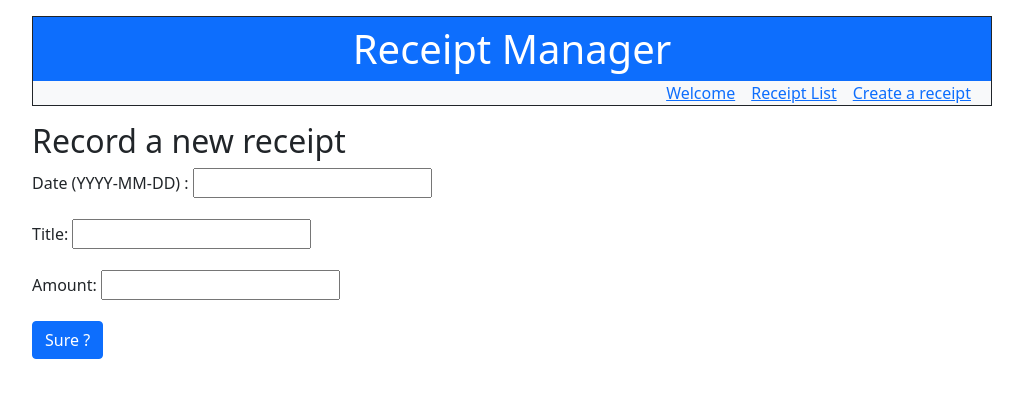
After one commit to Marc-MASSE/django-receipt-manager, a Django app: page /receipt/create/ in a window 1280 px wide. The commit adds this page. Shown: the top 398 px of the page, without its empty margins (128-1151 px from the left). Run offline with Django 4.2, Linux system fonts and the light colour scheme.

Commit message:
detail and create done

```diff
--- /dev/null
+++ b/django-receipt-manager/receiptmanager/receiptapp/forms.py
@@ -0,0 +1,9 @@
+from django import forms
+
+from receiptapp.models import Receipt
+
+
+class ReceiptForm(forms.ModelForm):
+    class Meta:
+        model = Receipt
+        fields = '__all__'
--- a/django-receipt-manager/receiptmanager/receiptapp/models.py
+++ b/django-receipt-manager/receiptmanager/receiptapp/models.py
@@ -2,7 +2,7 @@ from django.db import models
 
 
 class Receipt(models.Model):
-    date = models.fields.DateField(unique=True)
+    date = models.DateField(unique=True)
     title = models.fields.CharField(max_length=100)
     amount = models.fields.DecimalField(max_digits=10, decimal_places=2)
     objects = models.Manager()
--- a/django-receipt-manager/receiptmanager/receiptapp/templates/receiptapp/base.html
+++ b/django-receipt-manager/receiptmanager/receiptapp/templates/receiptapp/base.html
@@ -17,8 +17,9 @@
             <div class="row bg-light">
                 <div>
                     <ul class="nav justify-content-end">
-                        <li class="mx-1"><a href="{% url 'welcome' %}">Welcome</a></li>
-                        <li class="mx-1"><a href="{% url 'receipt-list' %}">Receipt List</a></li>
+                        <li class="mx-2"><a href="{% url 'welcome' %}">Welcome</a></li>
+                        <li class="mx-2"><a href="{% url 'receipt-list' %}">Receipt List</a></li>
+                        <li class="mx-2"><a href="{% url 'receipt-create' %}">Create a receipt</a></li>
                     </ul>
                 </div>
             </div>
--- /dev/null
+++ b/django-receipt-manager/receiptmanager/receiptapp/templates/receiptapp/receipt_create.html
@@ -0,0 +1,48 @@
+{% extends 'receiptapp/base.html' %}
+
+{% block content %}
+
+<h2>Record a new receipt</h2>
+
+<div>
+    <form action="" method="post" novalidate>
+        {% csrf_token %}
+        <div class="mb-3">
+            <label for="{{ form.date.id_for_label }}" class="form-label">Date (YYYY-MM-DD) :</label>
+            {{ form.date }}
+            {% if form.date.errors %}
+                <ul class="list-unstyled">
+                    {% for error in form.date.errors %}
+                        <li style="color: red; background-color: pink;">{{ error }}</li>
+                    {% endfor %}
+                </ul>
+            {% endif %}
+        </div>
+        <div class="mb-3">
+            <label for="{{ form.title.id_for_label }}" class="form-label">Title:</label>
+            {{ form.title }}
+            {% if form.title.errors %}
+                <ul class="list-unstyled">
+                    {% for error in form.title.errors %}
+                        <li style="color: red; background-color: pink;">{{ error }}</li>
+                    {% endfor %}
+                </ul>
+            {% endif %}
+        </div>
+        <div class="mb-3">
+            <label for="{{ form.amount.id_for_label }}" class="form-label">Amount:</label>
+            {{ form.amount }}
+            {% if form.amount.errors %}
+                <ul class="list-unstyled">
+                    {% for error in form.amount.errors %}
+                        <li style="color: red; background-color: pink;">{{ error }}</li>
+                    {% endfor %}
+                </ul>
+            {% endif %}
+        </div>
+        <input type="submit" value="Sure ?" class="btn btn-primary">
+    </form>
+</div>
+
+
+{% endblock %}
--- a/django-receipt-manager/receiptmanager/receiptapp/templates/receiptapp/receipt_list.html
+++ b/django-receipt-manager/receiptmanager/receiptapp/templates/receiptapp/receipt_list.html
@@ -16,7 +16,9 @@
         <tbody>
             {% for receipt in receipts %}
             <tr>
-                <td>{{ receipt.date }}</td>
+                <td>
+                    <a href="{% url 'receipt-detail' receipt.id %}">{{ receipt.date }}</a>
+                </td>
                 <td>{{ receipt.title }}</td>
                 <td>{{ receipt.amount }}</td>
             </tr>
@@ -25,5 +27,4 @@
     </table>
 </div>
 
-
 {% endblock %}
--- a/django-receipt-manager/receiptmanager/receiptapp/views.py
+++ b/django-receipt-manager/receiptmanager/receiptapp/views.py
@@ -1,5 +1,6 @@
-from django.shortcuts import render
+from django.shortcuts import render, redirect
 
+from receiptapp.forms import ReceiptForm
 from receiptapp.models import Receipt
 
 
@@ -8,9 +9,38 @@ def welcome(request):
 
 
 def receipt_list(request):
-    receipts = Receipt.objects.all()
+    # The prefix - before the date field means that receipts will be sorted in descending order based on their date.
+    receipts = Receipt.objects.all().order_by('-date')
     return render(
         request,
         'receiptapp/receipt_list.html',
         {'receipts': receipts}
     )
+
+
+def receipt_detail(request, receipt_id):
+    receipt = Receipt.objects.get(id=receipt_id)
+    return render(
+        request,
+        'receiptapp/receipt_detail.html',
+        {'receipt': receipt}
+    )
+
+
+def receipt_create(request):
+    if request.method == 'POST':
+        form = ReceiptForm(request.POST)
+        if form.is_valid():
+            receipt = form.save()
+            return redirect('receipt-detail', receipt.id)
+    else:
+        form = ReceiptForm()
+    return render(
+        request,
+        'receiptapp/receipt_create.html',
+        {'form': form}
+    )
+
+
+def receipt_update(request):
+    pass
--- a/django-receipt-manager/receiptmanager/receiptmanager/urls.py
+++ b/django-receipt-manager/receiptmanager/receiptmanager/urls.py
@@ -5,5 +5,8 @@ from receiptapp import views
 urlpatterns = [
     path('admin/', admin.site.urls),
     path('welcome/', views.welcome, name='welcome'),
-    path('receipts/', views.receipt_list, name='receipt-list')
+    path('receipts/', views.receipt_list, name='receipt-list'),
+    path('receipt/<int:receipt_id>/', views.receipt_detail, name='receipt-detail'),
+    path('receipt/create/', views.receipt_create, name='receipt-create'),
+    path('receipt/<int:receipt_id>/update', views.receipt_update, name='receipt-update')
 ]
```
Also changed, not shown: django-receipt-manager/receiptmanager/receiptapp/templates/receiptapp/receipt_detail.html (added, +18 -0 lines), django-receipt-manager/README.md, django-receipt-manager/receiptmanager/db.sqlite3.
